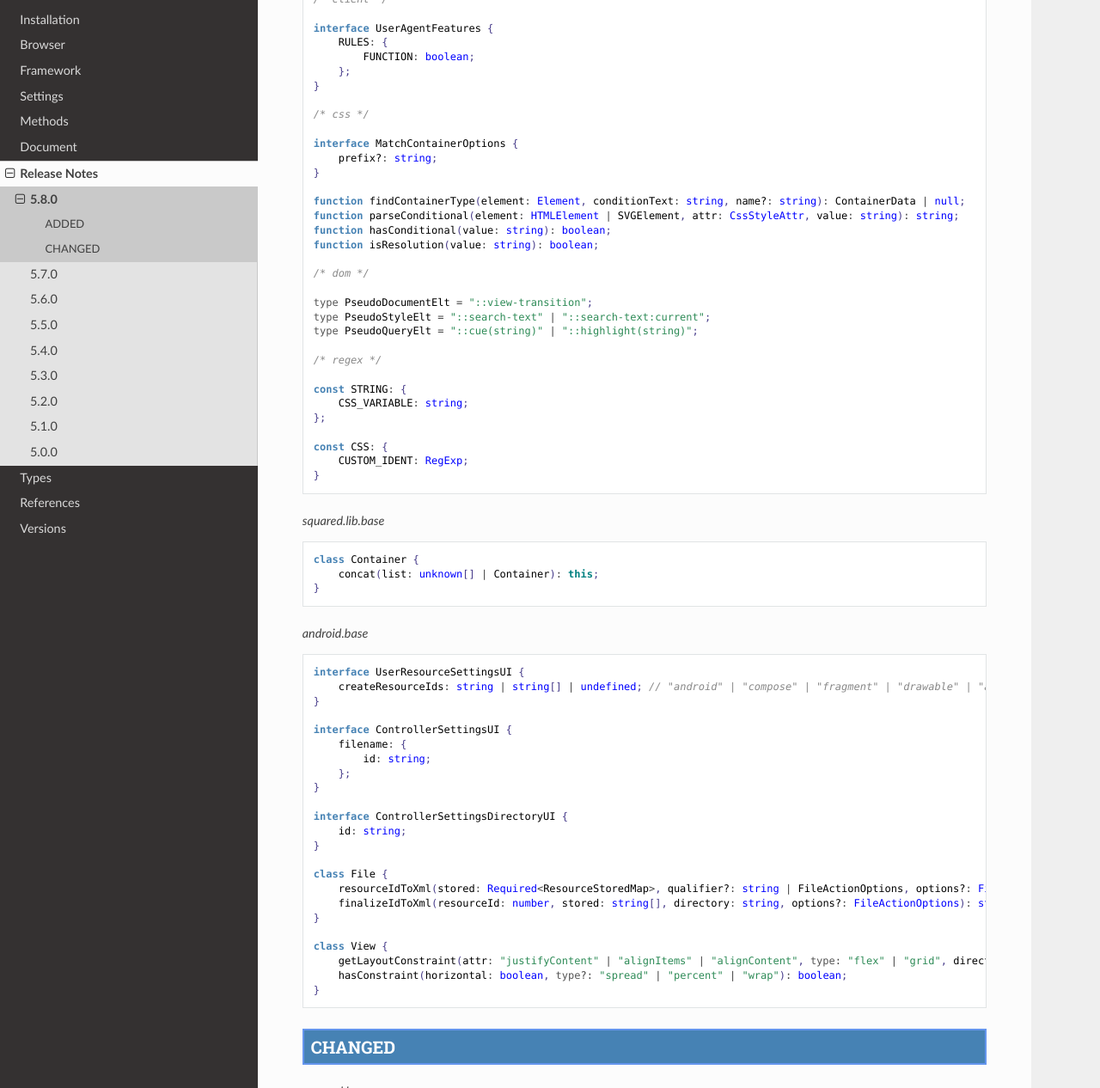
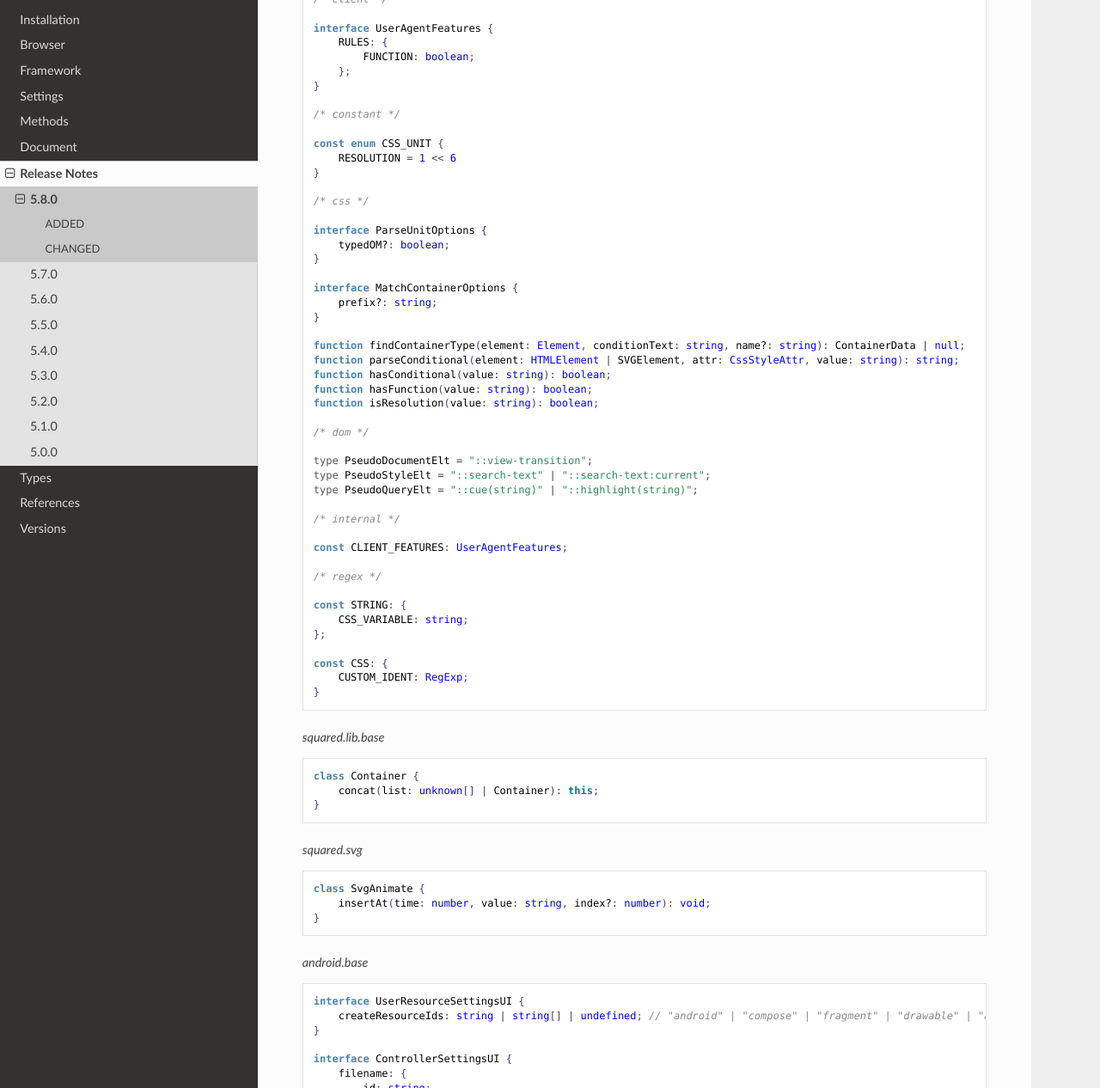
Before and after one commit to anpham6/android-docs, a Sphinx documentation site: the page built from source/release_notes/5.8.0.rst, in a window 1280 px wide and 1400 px high, scrolled down 650 px, cut to the strip 134-1400 px from the top of the window. Shown: the whole strip at 86% size. Built offline with Sphinx 7.4.7 and the Read the Docs theme 3.1.0, drawn with Linux system fonts in a browser that asks for light colours; some of the changed text lies outside the part shown.

Commit message:
Release Notes: Latest modifications to API 5.8.0.

```diff
--- a/source/document/android/extensions.rst
+++ b/source/document/android/extensions.rst
@@ -97,9 +97,11 @@ Interface
 
 .. code-block::
   :caption: android.resource.fonts
+  :emphasize-lines: 3
 
   interface ResourceFontsOptions {
       defaultFontFamily: string;
+      mathFontFamily: string;
       systemFonts: string[];
       disableFontAlias: boolean;
       installGoogleFonts: boolean;
@@ -171,6 +173,10 @@ Interface
 
 Changelog
 =========
+
+.. versionadded:: 5.8.0
+
+  - *ResourceFontsOptions* property **mathFontFamily** for ":lower:`font-family: math`" as :alt:`Noto Serif` was created.
 
 .. versionadded:: 5.7.0
 
--- a/source/references.rst
+++ b/source/references.rst
@@ -83,6 +83,7 @@ https://unpkg.com/squared/types/base/squared.d.ts
 
 https://unpkg.com/squared/types/base/application.d.ts
   | `ControllerSettingsDirectoryUI <search.html?q=ControllerSettingsDirectoryUI>`_
+  | `LayoutRoot <search.html?q=LayoutRoot>`_
   | `NodeTemplate <search.html?q=NodeTemplate>`_
   | `UserSettings <search.html?q=UserSettings>`_
   | `UserResourceSettings <search.html?q=UserResourceSettings>`_
--- a/source/release_notes/5.8.0.rst
+++ b/source/release_notes/5.8.0.rst
@@ -50,7 +50,17 @@ ADDED
       };
   }
 
+  /* constant */
+
+  const enum CSS_UNIT {
+      RESOLUTION = 1 << 6
+  }
+
   /* css */
+
+  interface ParseUnitOptions {
+      typedOM?: boolean;
+  }
 
   interface MatchContainerOptions {
       prefix?: string;
@@ -59,6 +69,7 @@ ADDED
   function findContainerType(element: Element, conditionText: string, name?: string): ContainerData | null;
   function parseConditional(element: HTMLElement | SVGElement, attr: CssStyleAttr, value: string): string;
   function hasConditional(value: string): boolean;
+  function hasFunction(value: string): boolean;
   function isResolution(value: string): boolean;
 
   /* dom */
@@ -66,6 +77,10 @@ ADDED
   type PseudoDocumentElt = "::view-transition";
   type PseudoStyleElt = "::search-text" | "::search-text:current";
   type PseudoQueryElt = "::cue(string)" | "::highlight(string)";
+
+  /* internal */
+
+  const CLIENT_FEATURES: UserAgentFeatures;
 
   /* regex */
 
@@ -85,6 +100,13 @@ ADDED
   }
 
 .. code-block::
+  :caption: squared.svg
+
+  class SvgAnimate {
+      insertAt(time: number, value: string, index?: number): void;
+  }
+
+.. code-block::
   :caption: android.base
 
   interface UserResourceSettingsUI {
@@ -99,6 +121,10 @@ ADDED
 
   interface ControllerSettingsDirectoryUI {
       id: string;
+  }
+
+  class Application {
+      getTargetApi(sessionId: string): number;
   }
 
   class File {
```
